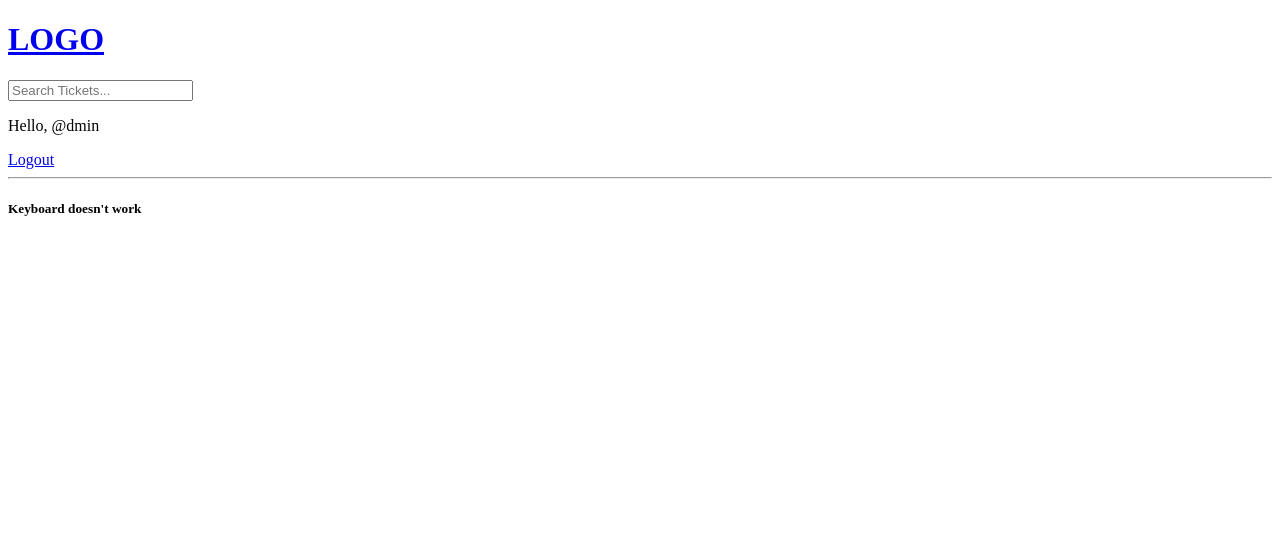
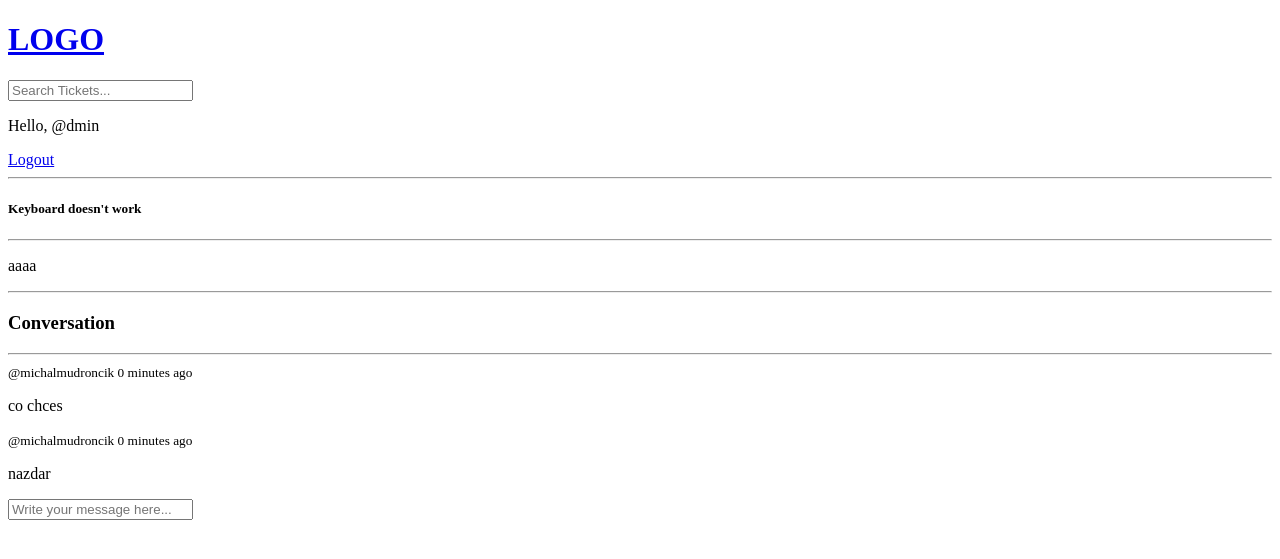
Before and after one commit to michalMudr/SupportHub, a Django app: page /ticket/8/ in a window 1280 px wide. Shown: the top 559 px of the page. Run offline with Django 4.2, Linux system fonts and the light colour scheme; a user stored in the database is signed in; data comes from the database, SQL or seed files in the repository; both versions use the stored data as it was after the commit.

Commit message:
messages 1.1

```diff
--- a/base/templates/base/ticket.html
+++ b/base/templates/base/ticket.html
@@ -2,7 +2,31 @@
 
 {% block content %}
 
-<h5>{{ticket.subject}}</h5>
+<div class="room-container">
 
+    <h5>{{ticket.subject}}</h5>
+    <hr>
+    <p>{{ticket.description}}</p>
+    <hr>
+    <div class="comment-wrapper">
+        <h3>Conversation</h3>
+        <hr>
+        {% for message in ticketmessages %}
+            <div>
+                <small>@{{message.user}} {{message.created|timesince}} ago </small>
+                <p>{{message.body}}</p>
+            </div>
+        {% endfor %}
+    </div>
 
+    {% if request.user.is_authenticated %}
+    <div class="comment-form">
+        <form method="POST" action="">
+            {% csrf_token %}
+            <input type="text" name="body" placeholder="Write your message here..."/>
+        </form>
+    </div>
+    {% endif %}
+
+</div>
 {% endblock content %}
--- a/base/views.py
+++ b/base/views.py
@@ -87,7 +87,17 @@ def admindashboard(request):
 
 def ticket(request, pk):
     ticket = Ticket.objects.get(id=pk)
-    context = {'ticket': ticket}
+    ticketmessages = ticket.message_set.all().order_by('-created')
+
+    if request.method == 'POST':
+        message = Message.objects.create(
+            user=request.user,
+            ticket=ticket,
+            body=request.POST.get('body')
+        )
+        return redirect('ticket', pk=ticket.id)
+
+    context = {'ticket': ticket, 'ticketmessages': ticketmessages}
     return render(request, 'base/ticket.html', context)
 
 def createTicket(request):
```
Also changed, not shown: db.sqlite3.
